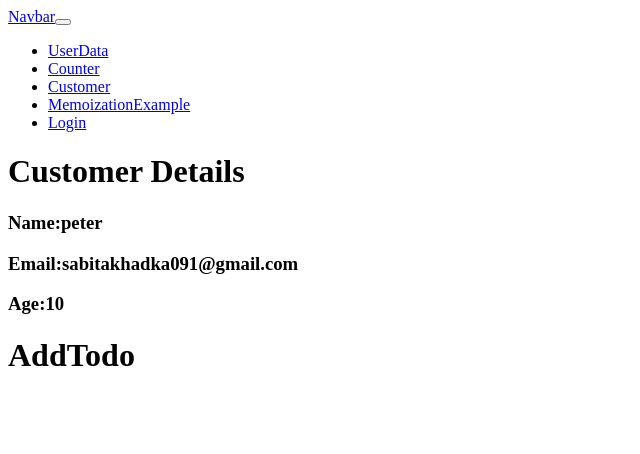
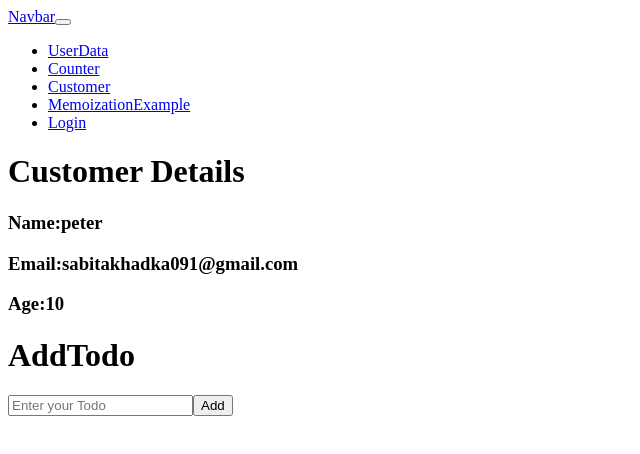
Before and after one commit to iamsabitak/vite-project-ts, a React app: page /customer in a window 1280 px wide. Shown: the top 454 px of the page, without its empty margins (0-640 px from the left). Built offline with nearby package versions, Linux system fonts and the light colour scheme; the HTML template or start-up script is replaced by a standard one.

Commit message:
created the todo app which add and remobe the todo

```diff
--- a/src/todo/AddTodo.tsx
+++ b/src/todo/AddTodo.tsx
@@ -1,9 +1,47 @@
-import React from "react";
+import React, { useState } from "react";
+
+interface Todo {
+  todo: string;
+}
 
 const AddTodo: React.FC = () => {
+  const [name, setName] = useState<string>('');
+  const [todos, setTodos] = useState<Todo[]>([]);
+
+  const onChangeHandler = (event: React.ChangeEvent<HTMLInputElement>) => {
+    setName(event.target.value);
+  };
+
+  const addTodoHandler = () => {
+    setTodos([...todos, { todo: name }]);
+    setName('');
+  };
+
+  const removeTodoHandler = (index: number) => {
+    setTodos(prevTodos => prevTodos.filter((_, itemIndex) => itemIndex !== index));
+  };
+
   return (
     <>
       <h1>AddTodo</h1>
+      <input
+        type="text"
+        name="name"
+        placeholder="Enter your Todo"
+        value={name}
+        onChange={onChangeHandler}
+      />
+      <button onClick={addTodoHandler}>Add</button>
+      <div>
+        {todos.map((item, index) => {
+          return (
+            <div key={index}>
+              <h1>{item.todo}</h1>
+              <button onClick={() => removeTodoHandler(index)}>Remove</button>
+            </div>
+          );
+        })}
+      </div>
     </>
   );
 };
```
